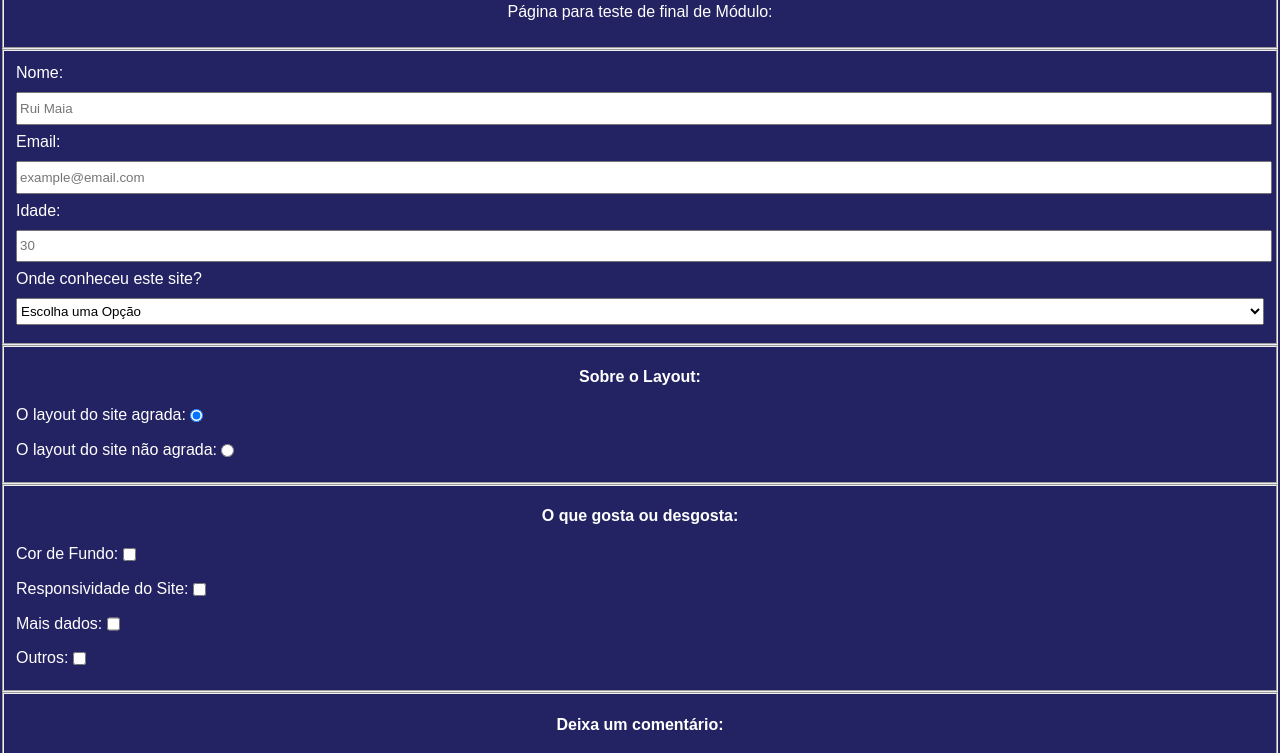
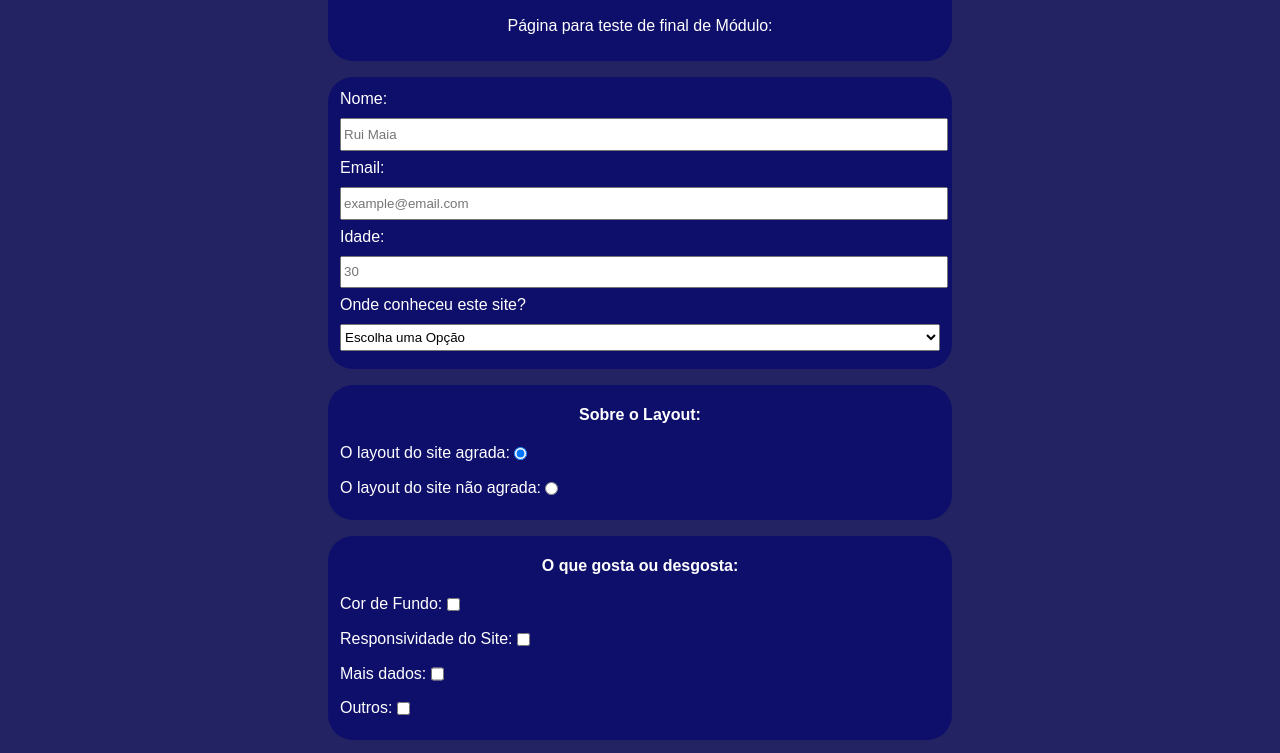
Before and after one commit to HaCKaRuPT/Learning, a plain HTML site: page FreeCode/SurveyForm/index.html in a window 1280 px wide. Shown: the part 106-859 px from the top of the page. Drawn offline with Linux system fonts and the light colour scheme.

Commit message:
final touch

```diff
--- a/FreeCode/SurveyForm/styles.css
+++ b/FreeCode/SurveyForm/styles.css
@@ -39,5 +39,10 @@ input[type="submit"] {
     display: inline;
 }
 fieldset{
-
+  max-width: 600px;
+  border: none;
+  margin: 0 auto;
+  margin-top: 1em;
+  border-radius: 25px;
+  background-color: rgb(14, 14, 107);
 }
```
